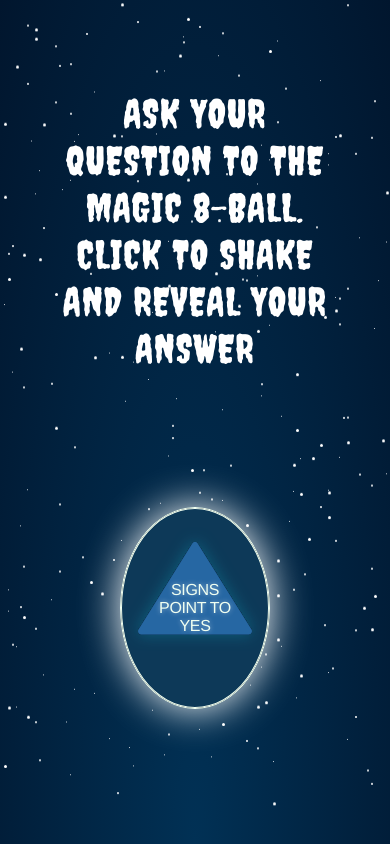
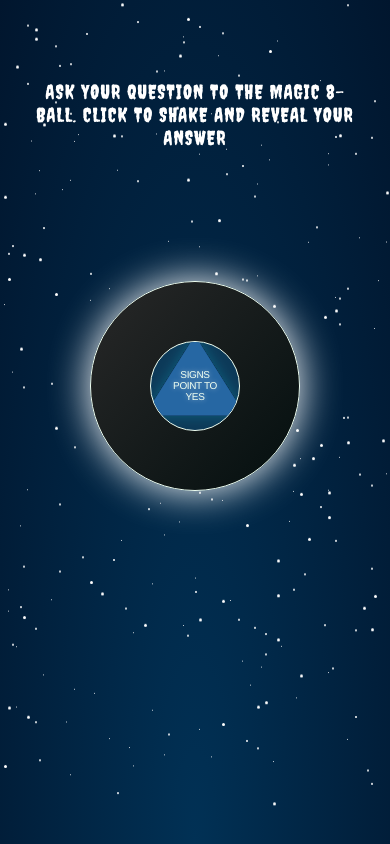
Before and after one commit to ryanmccloy/8-Ball, a website built with Parcel: page index.html in a window 390 px wide. Built offline with nearby package versions, Linux system fonts and the light colour scheme.

Commit message:
update styling

```diff
--- a/styles.css
+++ b/styles.css
@@ -12,7 +12,7 @@
 body {
   min-height: 100vh;
   background: radial-gradient(ellipse at bottom, #013155 0%, #01162e 100%);
-  padding: 60px;
+  padding: 40px;
   padding-bottom: 120px;
   display: flex;
   flex-direction: column;
@@ -24,11 +24,11 @@ body {
   color: #fff;
   text-align: center;
   font-family: Creepster;
-  font-size: 40px;
+  font-size: 35px;
   letter-spacing: 1px;
   text-transform: uppercase;
   margin-top: 30px;
-  margin-bottom: 90px;
+  margin-bottom: 75px;
   transition: color 0.3s ease;
   cursor: default;
 }
@@ -44,9 +44,8 @@ body {
   align-items: center;
   justify-content: center;
   width: calc(100% - 120px);
-  max-width: 650px;
-  max-height: 650px;
-  margin-bottom: 15px;
+  max-width: 550px;
+  max-height: 550px;
 }
 
 .eight-ball {
@@ -181,3 +180,74 @@ body {
     opacity: 1;
   }
 }
+
+@media (max-width: 1100px) {
+  body {
+    padding: 30px;
+    padding-bottom: 60px;
+    justify-content: flex-start;
+  }
+
+  .heading {
+    font-size: 30px;
+
+    margin-top: 5%;
+    margin-bottom: 15%;
+  }
+
+  .flexbox {
+    max-width: 400px;
+    max-height: 400px;
+  }
+
+  .eight-ball .glass {
+    width: 120px;
+    height: 120px;
+  }
+
+  .triangle {
+    width: 110%;
+    height: 110%;
+    margin-top: -28px;
+  }
+
+  .answer {
+    width: 60px;
+    font-size: 12px;
+  }
+
+  .bubble {
+    height: 20px;
+    width: 20px;
+  }
+}
+
+@media (max-width: 500px) {
+  .heading {
+    font-size: 20px;
+
+    margin-top: 15%;
+    margin-bottom: 40%;
+  }
+
+  .eight-ball .glass {
+    width: 90px;
+    height: 90px;
+  }
+
+  .triangle {
+    width: 140%;
+    height: 140%;
+    margin-top: -18px;
+  }
+
+  .answer {
+    width: 50px;
+    font-size: 10px;
+  }
+
+  .bubble {
+    height: 16px;
+    width: 16px;
+  }
+}
```
